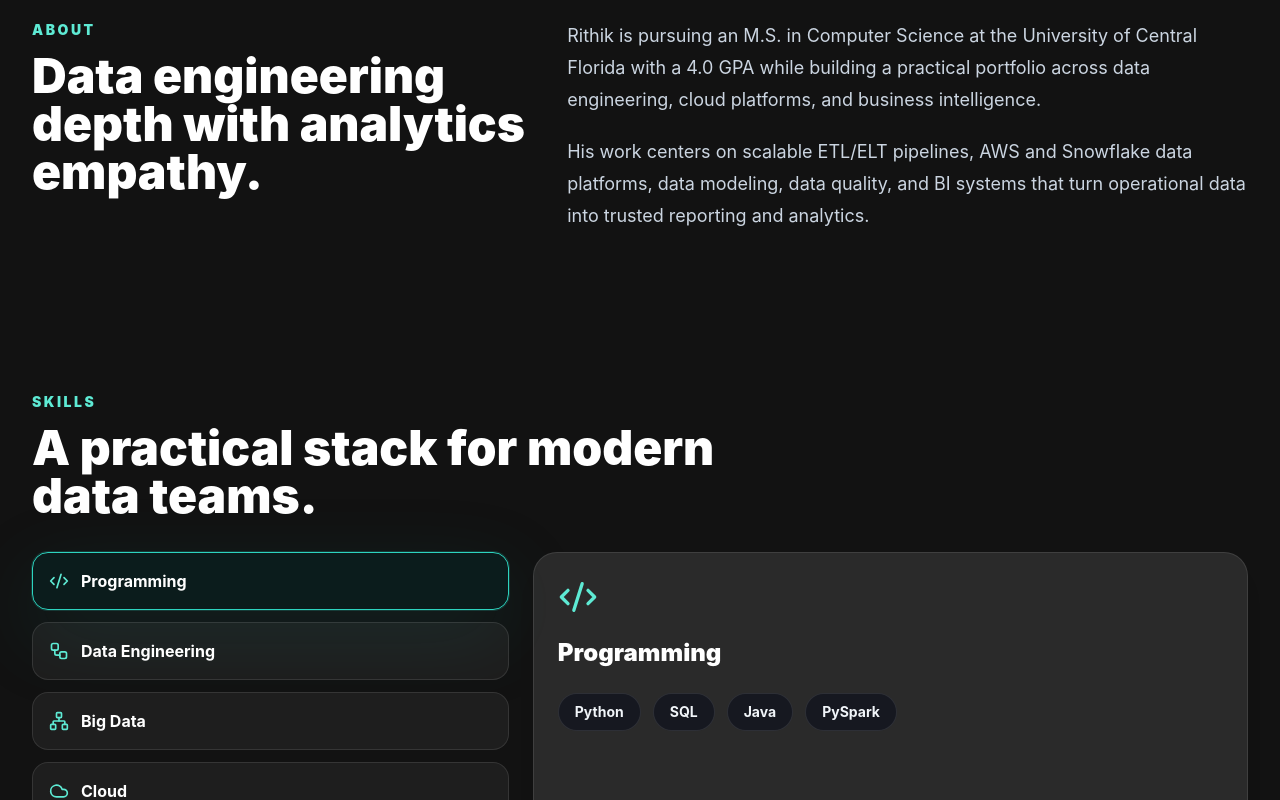
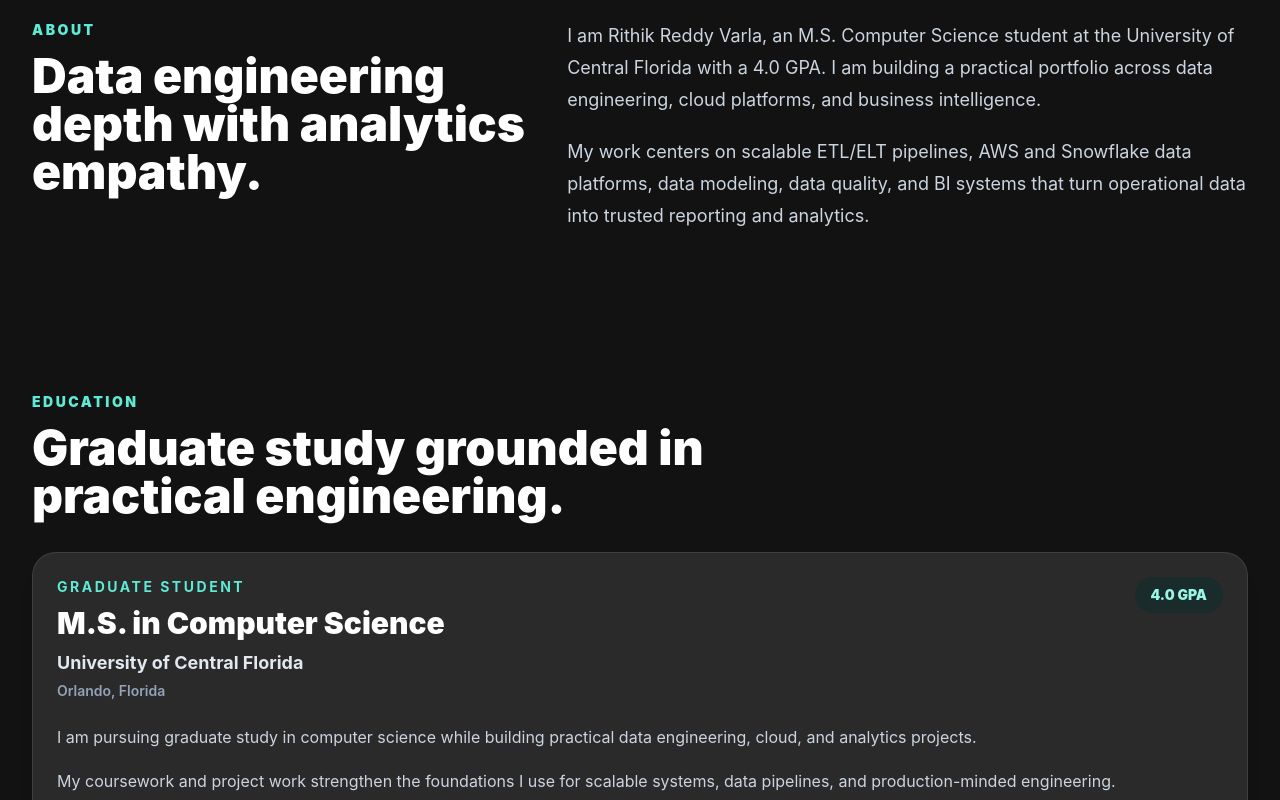
Before and after one commit to rithikreddyvarla19/Protfoliowebsoterithik, a React (Vite) app: page / in a window 1280 px wide. Shown: the part 860-1660 px from the top of the page. Built offline with nearby package versions, Linux system fonts and the light colour scheme.

Commit message:
Add education section and first-person copy

```diff
--- a/src/App.jsx
+++ b/src/App.jsx
@@ -17,6 +17,7 @@ import {
 import {
   certifications,
   contactLinks,
+  education,
   experiences,
   metrics,
   navItems,
@@ -304,14 +305,51 @@ function About() {
         <SectionHeading kicker="About" title="Data engineering depth with analytics empathy." />
         <div className="grid gap-5 text-lg leading-8 text-slate-600 dark:text-slate-300">
           <p>
-            Rithik is pursuing an M.S. in Computer Science at the University of Central Florida with a 4.0 GPA while building a practical portfolio across data engineering, cloud platforms, and business intelligence.
+            I am Rithik Reddy Varla, an M.S. Computer Science student at the University of Central Florida with a 4.0 GPA. I am building a practical portfolio across data engineering, cloud platforms, and business intelligence.
           </p>
           <p>
-            His work centers on scalable ETL/ELT pipelines, AWS and Snowflake data platforms, data modeling, data quality, and BI systems that turn operational data into trusted reporting and analytics.
+            My work centers on scalable ETL/ELT pipelines, AWS and Snowflake data platforms, data modeling, data quality, and BI systems that turn operational data into trusted reporting and analytics.
           </p>
         </div>
       </div>
     </motion.section>
+  );
+}
+
+function Education() {
+  return (
+    <section id="education" className="mx-auto max-w-7xl scroll-mt-24 px-4 py-20 sm:px-6 lg:px-8">
+      <SectionHeading kicker="Education" title="Graduate study grounded in practical engineering." className="mb-8" />
+      <div className="grid gap-5">
+        {education.map((item) => (
+          <motion.article
+            key={`${item.school}-${item.degree}`}
+            variants={sectionVariants}
+            initial="hidden"
+            whileInView="show"
+            viewport={{ once: true, margin: "-100px" }}
+            className="rounded-3xl border border-slate-200 bg-white/82 p-6 shadow-xl shadow-slate-900/5 dark:border-white/10 dark:bg-white/10"
+          >
+            <div className="flex flex-col gap-4 md:flex-row md:items-start md:justify-between">
+              <div>
+                <p className="text-sm font-bold uppercase tracking-[0.18em] text-teal-700 dark:text-teal-300">{item.status}</p>
+                <h3 className="mt-2 text-3xl font-black text-slate-950 dark:text-white">{item.degree}</h3>
+                <p className="mt-2 text-lg font-bold text-slate-700 dark:text-slate-200">{item.school}</p>
+                <p className="mt-1 text-sm font-semibold text-slate-500 dark:text-slate-400">{item.location}</p>
+              </div>
+              <span className="w-fit rounded-full bg-teal-50 px-4 py-2 text-sm font-black text-teal-700 dark:bg-teal-950/40 dark:text-teal-200">
+                {item.gpa}
+              </span>
+            </div>
+            <div className="mt-5 grid gap-3 text-slate-600 dark:text-slate-300">
+              {item.details.map((detail) => (
+                <p key={detail} className="leading-8">{detail}</p>
+              ))}
+            </div>
+          </motion.article>
+        ))}
+      </div>
+    </section>
   );
 }
 
@@ -683,6 +721,7 @@ export default function App() {
       <main>
         <Hero />
         <About />
+        <Education />
         <Skills />
         <Experience />
         <Projects />
--- a/src/data/portfolio.js
+++ b/src/data/portfolio.js
@@ -16,6 +16,7 @@ import {
 export const navItems = [
   { id: "home", label: "Home" },
   { id: "about", label: "About" },
+  { id: "education", label: "Education" },
   { id: "skills", label: "Skills" },
   { id: "experience", label: "Experience" },
   { id: "projects", label: "Projects" },
@@ -23,10 +24,10 @@ export const navItems = [
 ];
 
 export const recruiterHighlights = [
-  "4.0 GPA M.S. Computer Science candidate at UCF",
-  "Production data engineering experience across AWS, Snowflake, SQL, Python, and PySpark",
-  "Owns full ETL/ELT delivery: modeling, quality checks, monitoring, and BI enablement",
-  "Quantified impact across reliability, error reduction, throughput, and mentoring"
+  "I am an M.S. Computer Science candidate at UCF with a 4.0 GPA",
+  "I have production data engineering experience across AWS, Snowflake, SQL, Python, and PySpark",
+  "I own full ETL/ELT delivery: modeling, quality checks, monitoring, and BI enablement",
+  "I bring quantified impact across reliability, error reduction, throughput, and mentoring"
 ];
 
 export const skillGroups = [
@@ -113,6 +114,20 @@ export const experiences = [
   }
 ];
 
+export const education = [
+  {
+    degree: "M.S. in Computer Science",
+    school: "University of Central Florida",
+    location: "Orlando, Florida",
+    status: "Graduate Student",
+    gpa: "4.0 GPA",
+    details: [
+      "I am pursuing graduate study in computer science while building practical data engineering, cloud, and analytics projects.",
+      "My coursework and project work strengthen the foundations I use for scalable systems, data pipelines, and production-minded engineering."
+    ]
+  }
+];
+
 export const projectFilters = ["All", "Data Engineer", "Data Analyst", "BI Analyst"];
 
 export const projects = [
```
